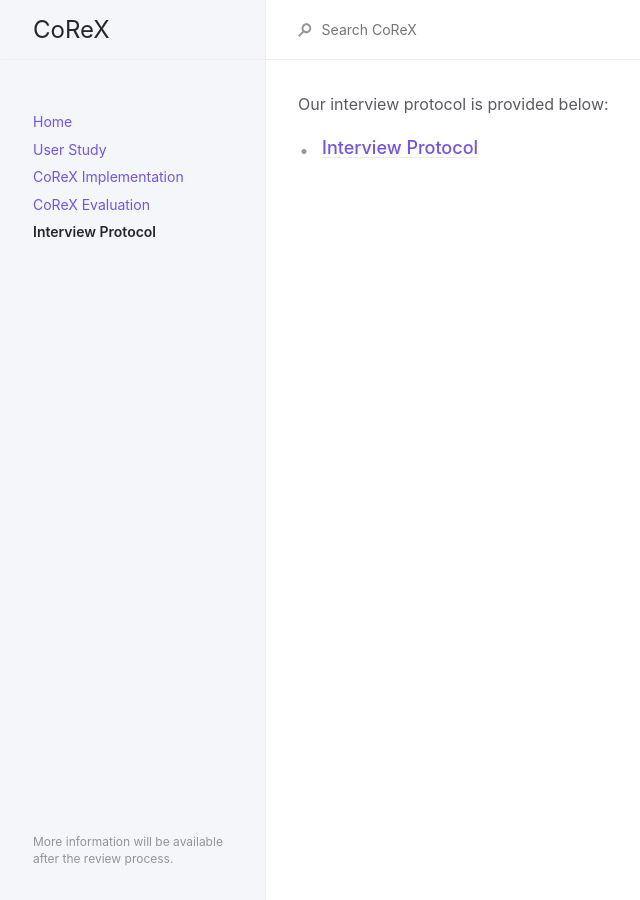
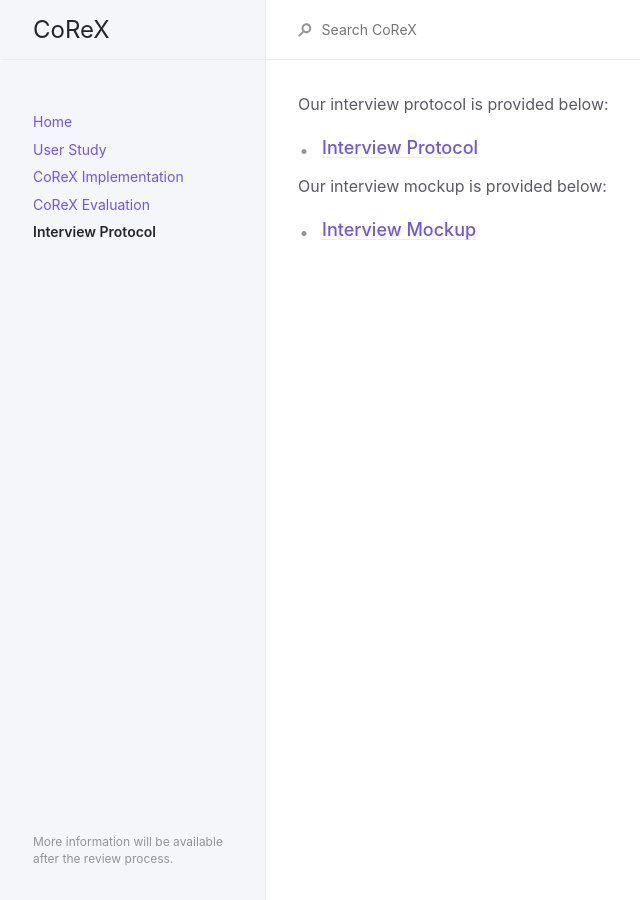
Before and after one commit to anonymousResearcher24/anonymousResearcher24.github.io, a Jekyll site: the page built from docs/RQ3_interview.md, in a window 1280 px wide. Shown: the whole page, without its empty margins (106-746 px from the left). Built offline with Jekyll 4.4.1, drawn with Linux system fonts in a browser that asks for light colours.

Commit message:
interview mockup

```diff
--- a/docs/RQ3_interview.md
+++ b/docs/RQ3_interview.md
@@ -9,3 +9,8 @@ permalink: /docs/RQ3_interview
 Our interview protocol is provided below:
 
 * ### [Interview Protocol](../../assets/data/InterviewProtocol.docx)
+
+
+Our interview mockup is provided below:
+
+* ### [Interview Mockup](../../assets/data/DeveloperInterviews.pptx)
```
Also changed, not shown: 1 other file.
